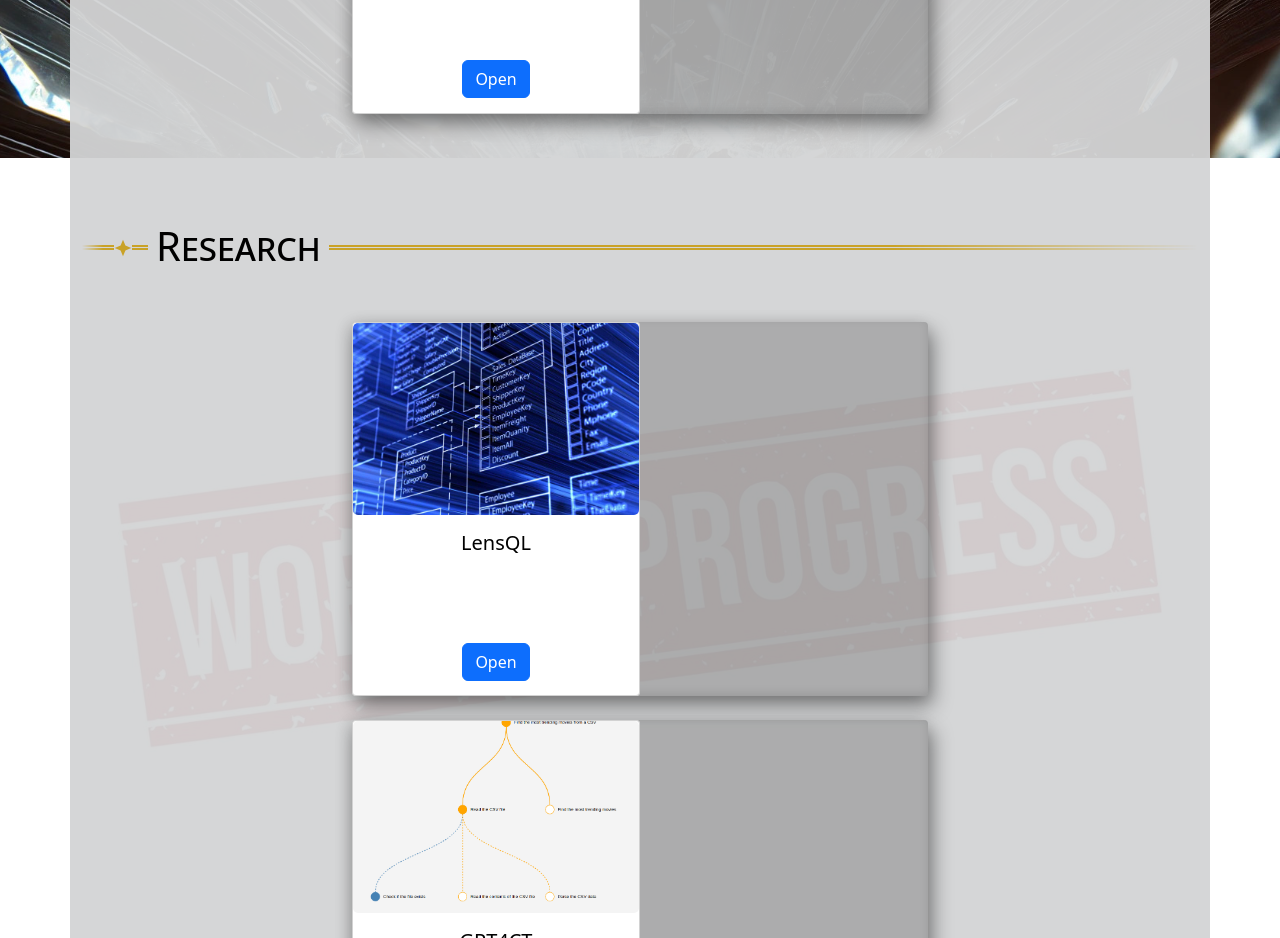
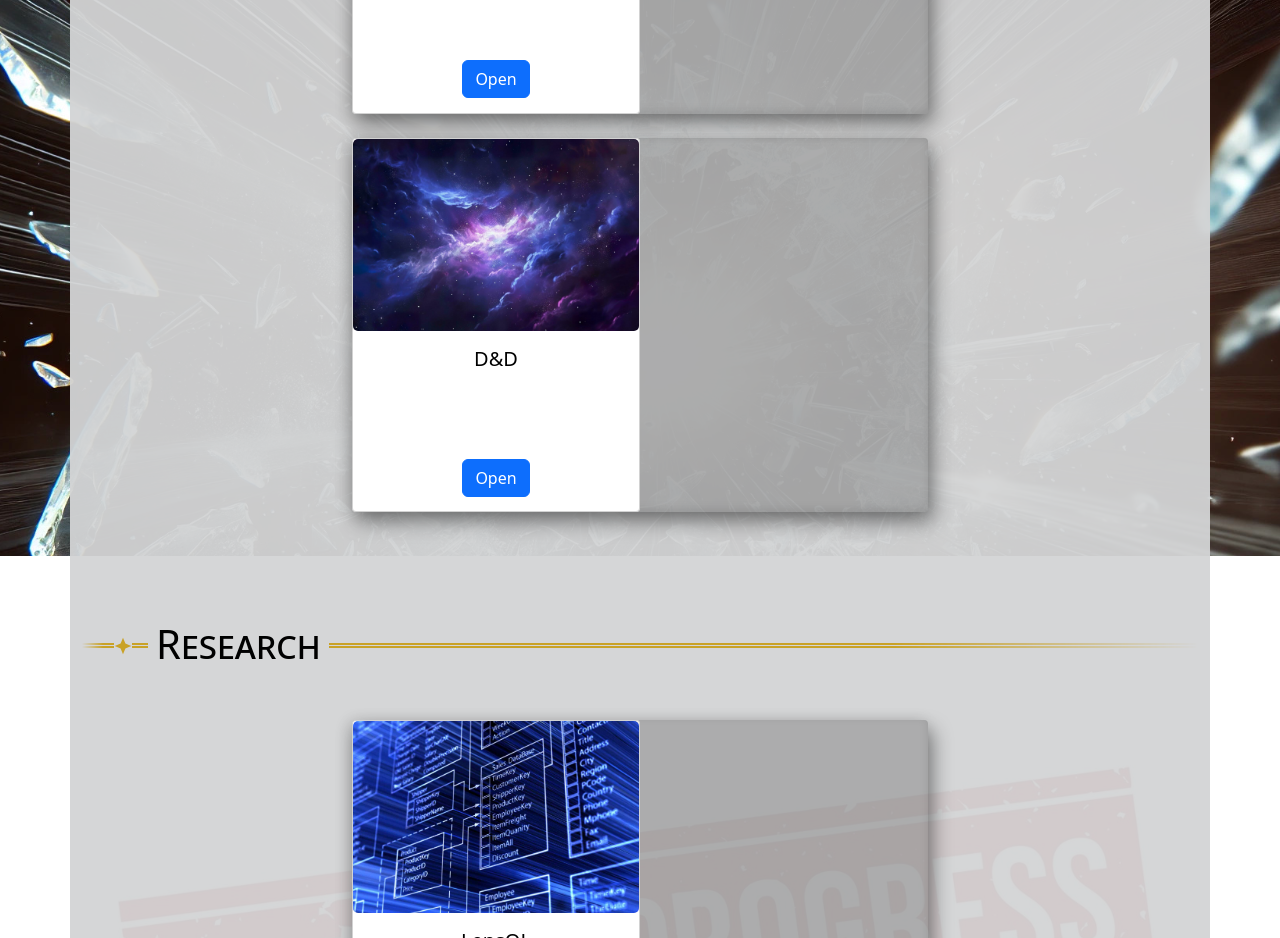
Before and after one commit to DavidePonzini/www, a React (Create React App) app in the folder webui/: page / in a window 1280 px wide. Shown: the part 2420-3358 px from the top of the page. Built offline with nearby package versions, Linux system fonts and the light colour scheme; no server answers.

Commit message:
added link to dnd

```diff
--- a/webui/src/pages/Home.tsx
+++ b/webui/src/pages/Home.tsx
@@ -35,6 +35,10 @@
                         <ItemCard title="Travel Checklist" href="/travel-checklist" img={bgSpace}>
                             Checklist for travel preparation
                         </ItemCard>
+
+                        <ItemCard title="D&D" href="https://dnd.ponzidav.com" img={bgSpace}>
+                            Collection of tools for D&D
+                        </ItemCard>
                     </Section>
                 </SectionBackground>
 
```
